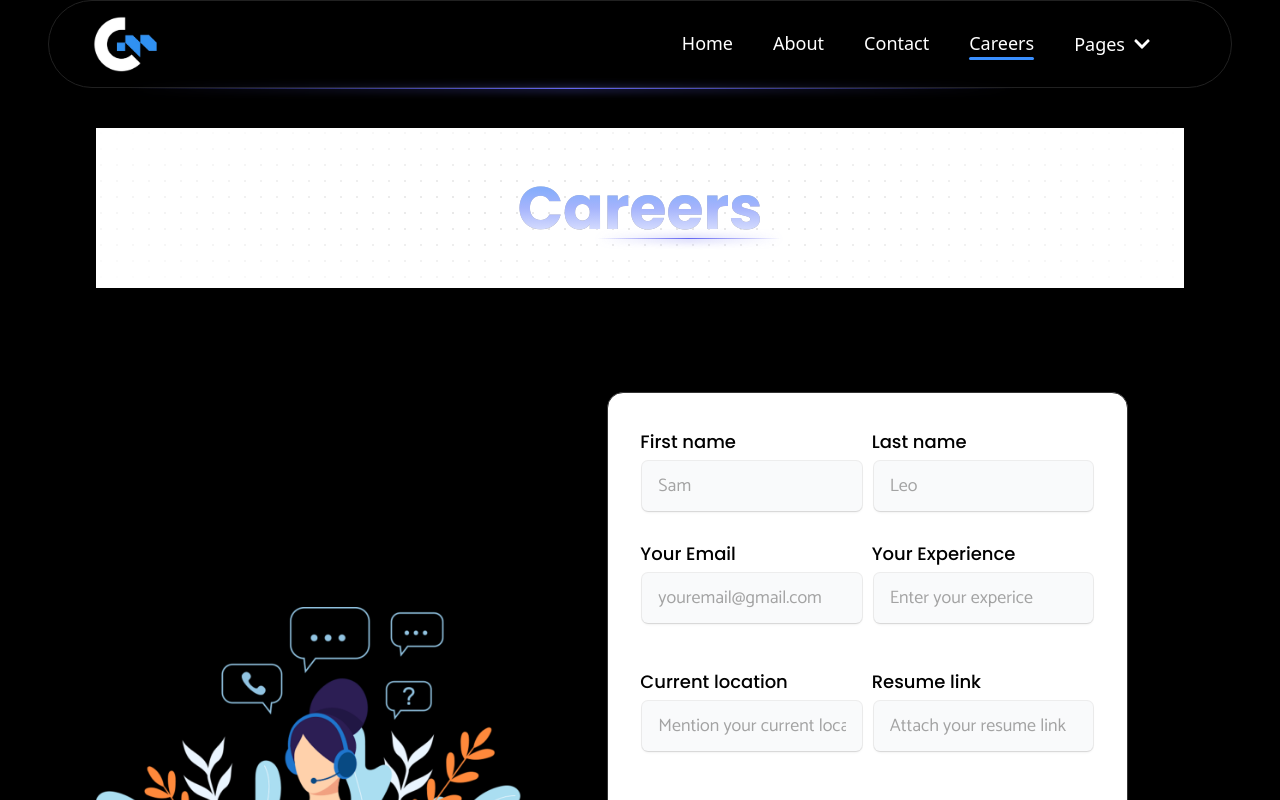
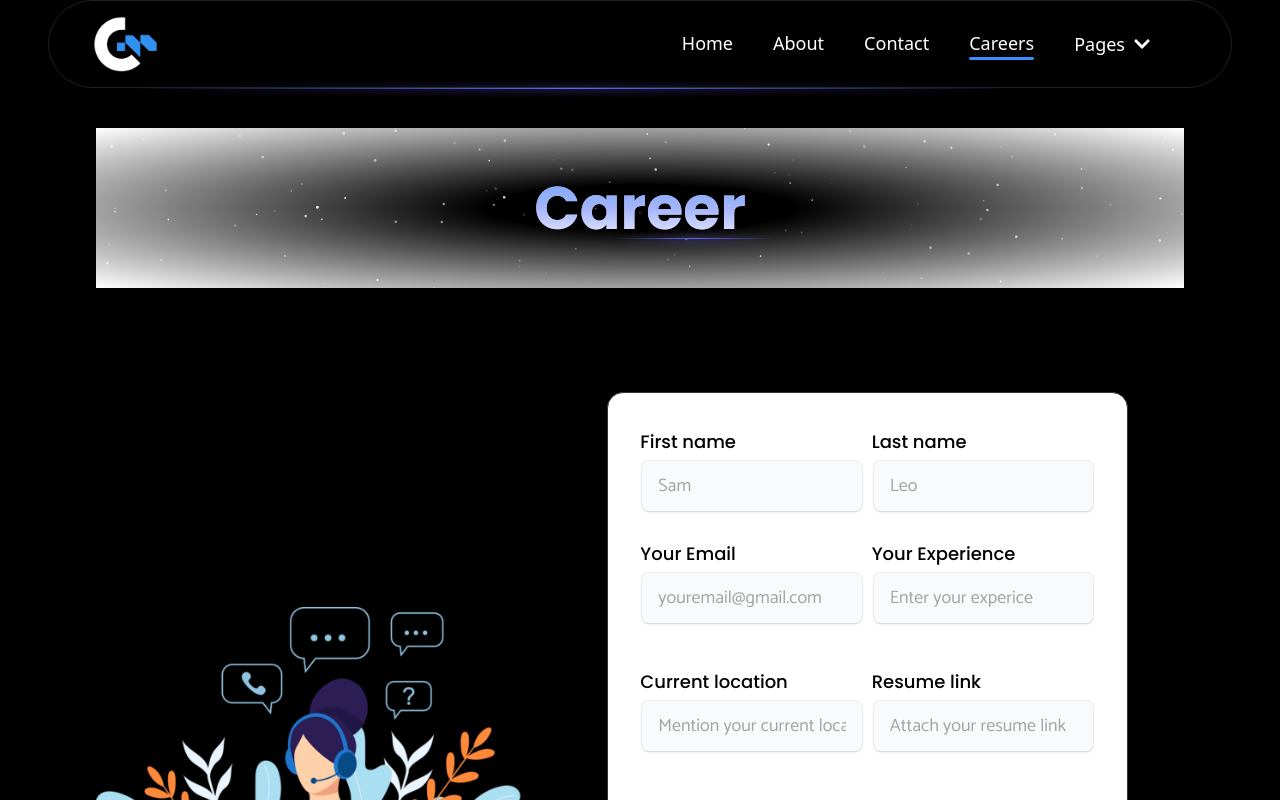
Before and after one commit to abhishek-403/greymat, a React (Vite) app: page /careers in a window 1280 px wide. Shown: the top 800 px of the page. Built offline with nearby package versions, Linux system fonts and the light colour scheme.

Commit message:
small fix

```diff
--- a/src/App.tsx
+++ b/src/App.tsx
@@ -33,7 +33,7 @@ function App() {
           <Route path="/blog" element={<BlogPage />} />
         </Routes>
       </div>
-      <div>
+      <div className="mt-16">
         <Footer/>
       </div>
     </div>
--- a/src/components/navbar/MobileNav.tsx
+++ b/src/components/navbar/MobileNav.tsx
@@ -26,8 +26,8 @@ export default function MobileNav({
     <div className="flex">
       <ul
         className={cn(
-          "bg-[#121212] w-full px-10 py-4 rounded-lg border-2 border-neutral-80 flex-col gap-4 z-10 flex absolute text-lg cursor-pointer mr-10 opacity-0 top-[-100px] pt-10 items-center text-center",
-          isOpen && `opacity-100 mobileNavVisible`
+          "bg-[#121212] w-full px-10 py-4 rounded-lg border-2 border-neutral-80 flex-col gap-4 z-10 hidden absolute text-lg cursor-pointer mr-10 opacity-0 top-[-100px] pt-10 items-center text-center",
+          isOpen && `mobileNavVisible`
         )}
       >
         {TABS.map((tab: TabType, i: number) => (
--- a/src/components/navbar/Navbar.tsx
+++ b/src/components/navbar/Navbar.tsx
@@ -38,7 +38,7 @@ export default function Navbar({}: Props) {
           <img
             src={logo}
             alt="logo"
-            className="md:w-[70px] w-[60px] drop-shadow "
+            className="md:h-[70px] h-[60px] drop-shadow "
           />
         </Link>
         <div className="text-white hidden md:flex ">
--- a/src/index.css
+++ b/src/index.css
@@ -48,7 +48,7 @@ body {
 .mobileNavVisible {
   display: flex;
   top: -20px;
-  transition: all .2s ease-out;
+  transition: all .1s ease-out;
   visibility: "visible";
   opacity: 100;
 }
--- a/src/pages/About.tsx
+++ b/src/pages/About.tsx
@@ -1,25 +1,46 @@
-import About from '../components/home/About'
-import { BottomGlow, GradientText } from './Home'
+import About from "../components/home/About";
+import { SparklesCore } from "../components/ui/Sparkles";
+import { BottomGlow, GradientText } from "./Home";
 
-type Props = {}
+type Props = {};
 
 export default function AboutPage({}: Props) {
   return (
     <div className="flex flex-col mt-10 gap-20 ">
-    <div data-aos="fade-down" className="text-4xl text-bold text-neutral-0 text-center">
-      <div className="h-[5rem] md:h-[10rem] w-full dark:bg-black bg-white  dark:bg-dot-white/[0.2] bg-dot-black/[0.2] relative flex items-center justify-center">
+      <CommonHeading heading="About" />
+      <div>
+        <About hideHeading />
+      </div>
+    </div>
+  );
+}
+
+export function CommonHeading({ heading }: { heading: string }) {
+  return (
+    <div
+      data-aos="fade-down"
+      className="relative text-4xl text-bold text-neutral-0 text-center"
+    >
+      <SparklesCore
+        id="tsparticlesfullpage"
+        background="transparent"
+        minSize={0.6}
+        maxSize={1.4}
+        particleDensity={100}
+        className="w-full h-full absolute z-[-1]"
+        particleColor="#FFFFFF"
+      />
+      <div className="h-[5rem] md:h-[10rem] w-full  dark:bg-dot-white/[0.2] bg-dot-black/[0.2] relative flex items-center justify-center">
         <div className="absolute pointer-events-none inset-0 flex items-center justify-center dark:bg-black bg-white [mask-image:radial-gradient(ellipse_at_center,transparent_20%,black)]"></div>
         <p className="text-4xl sm:text-7xl font-bold relative z-20 bg-clip-text text-transparent bg-gradient-to-b from-neutral-200 to-neutral-500 py-8">
           <h1 className="">
-            <GradientText className="md:text-6xl text-4xl">About</GradientText>
-            <BottomGlow/>
+            <GradientText className="md:text-6xl text-5xl">
+              {heading}
+            </GradientText>
+            <BottomGlow />
           </h1>
         </p>
       </div>
     </div>
-    <div>
-      <About hideHeading />
-    </div>
-  </div>
-  )
+  );
 }
--- a/src/pages/Blog.tsx
+++ b/src/pages/Blog.tsx
@@ -1,27 +1,14 @@
 import blogImg1 from "../components/assets/blogimg1.png";
 import { TerButton } from "../components/ui/Buttons/Buttons";
-import { BottomGlow, GradientText, SecGadientText } from "./Home";
+import { CommonHeading } from "./About";
+import { BottomGlow, SecGadientText } from "./Home";
 type Props = {};
 
 export default function BlogPage({}: Props) {
   return (
     <div className="flex flex-col mt-10 gap-20">
-      <div
-        data-aos="fade-down"
-        className="text-4xl text-bold text-neutral-0 text-center"
-      >
-        <div className="h-[5rem] md:h-[10rem] w-full dark:bg-black bg-white  dark:bg-dot-white/[0.2] bg-dot-black/[0.2] relative flex items-center justify-center">
-          <div className="absolute pointer-events-none inset-0 flex items-center justify-center dark:bg-black bg-white [mask-image:radial-gradient(ellipse_at_center,transparent_20%,black)]"></div>
-          <p className="text-4xl sm:text-7xl font-bold relative z-20 bg-clip-text text-transparent bg-gradient-to-b from-neutral-200 to-neutral-500 py-8">
-            <h1 className="">
-              <GradientText className="md:text-6xl text-4xl">
-                Our Blogs
-              </GradientText>
-              <BottomGlow />
-            </h1>
-          </p>
-        </div>
-      </div>
+
+      <CommonHeading heading="Blogs" />
       <div className="flex flex-col gap-4 md:gap-8 items-center justify-center">
         <SecGadientText className="md:text-3xl text-xl font-bold">
           Browse Our Content
--- a/src/pages/Careers.tsx
+++ b/src/pages/Careers.tsx
@@ -1,22 +1,13 @@
 import Careers from "../components/home/Careers";
-import { BottomGlow, GradientText } from "./Home";
+import { CommonHeading } from "./About";
 
 type Props = {};
 
 export default function CareersPage({}: Props) {
   return (
     <div className="flex flex-col mt-10 gap-20">
-      <div data-aos="fade-down" className="text-4xl text-bold text-neutral-0 text-center">
-        <div className="h-[5rem] md:h-[10rem] w-full dark:bg-black bg-white  dark:bg-dot-white/[0.2] bg-dot-black/[0.2] relative flex items-center justify-center">
-          <div className="absolute pointer-events-none inset-0 flex items-center justify-center dark:bg-black bg-white [mask-image:radial-gradient(ellipse_at_center,transparent_20%,black)]"></div>
-          <p className="text-4xl sm:text-7xl font-bold relative z-20 bg-clip-text text-transparent bg-gradient-to-b from-neutral-200 to-neutral-500 py-8">
-            <h1 className="">
-              <GradientText className="md:text-6xl text-4xl">Careers</GradientText>
-              <BottomGlow/>
-            </h1>
-          </p>
-        </div>
-      </div>
+
+      <CommonHeading heading="Career" />
       <div>
         <Careers hideHeading />
       </div>
--- a/src/pages/Contact.tsx
+++ b/src/pages/Contact.tsx
@@ -1,22 +1,12 @@
 import Contact from "../components/home/Contact";
-import { BottomGlow, GradientText } from "./Home";
+import { CommonHeading } from "./About";
 
 type Props = {};
 
 function ContactPage({}: Props) {
   return (
     <div className="flex flex-col mt-10 gap-20">
-      <div data-aos="fade-down" className="text-4xl text-bold text-neutral-0 text-center">
-        <div className="h-[5rem] md:h-[10rem] w-full dark:bg-black bg-white  dark:bg-dot-white/[0.2] bg-dot-black/[0.2] relative flex items-center justify-center">
-          <div className="absolute pointer-events-none inset-0 flex items-center justify-center dark:bg-black bg-white [mask-image:radial-gradient(ellipse_at_center,transparent_20%,black)]"></div>
-          <p className="text-4xl sm:text-7xl font-bold relative z-20 bg-clip-text text-transparent bg-gradient-to-b from-neutral-200 to-neutral-500 py-8">
-            <h1 className="">
-              <GradientText className="md:text-6xl text-4xl">Lets Talk</GradientText>
-              <BottomGlow/>
-            </h1>
-          </p>
-        </div>
-      </div>
+      <CommonHeading heading="Contact" />
       <div>
         <Contact hideHeading />
       </div>
```
